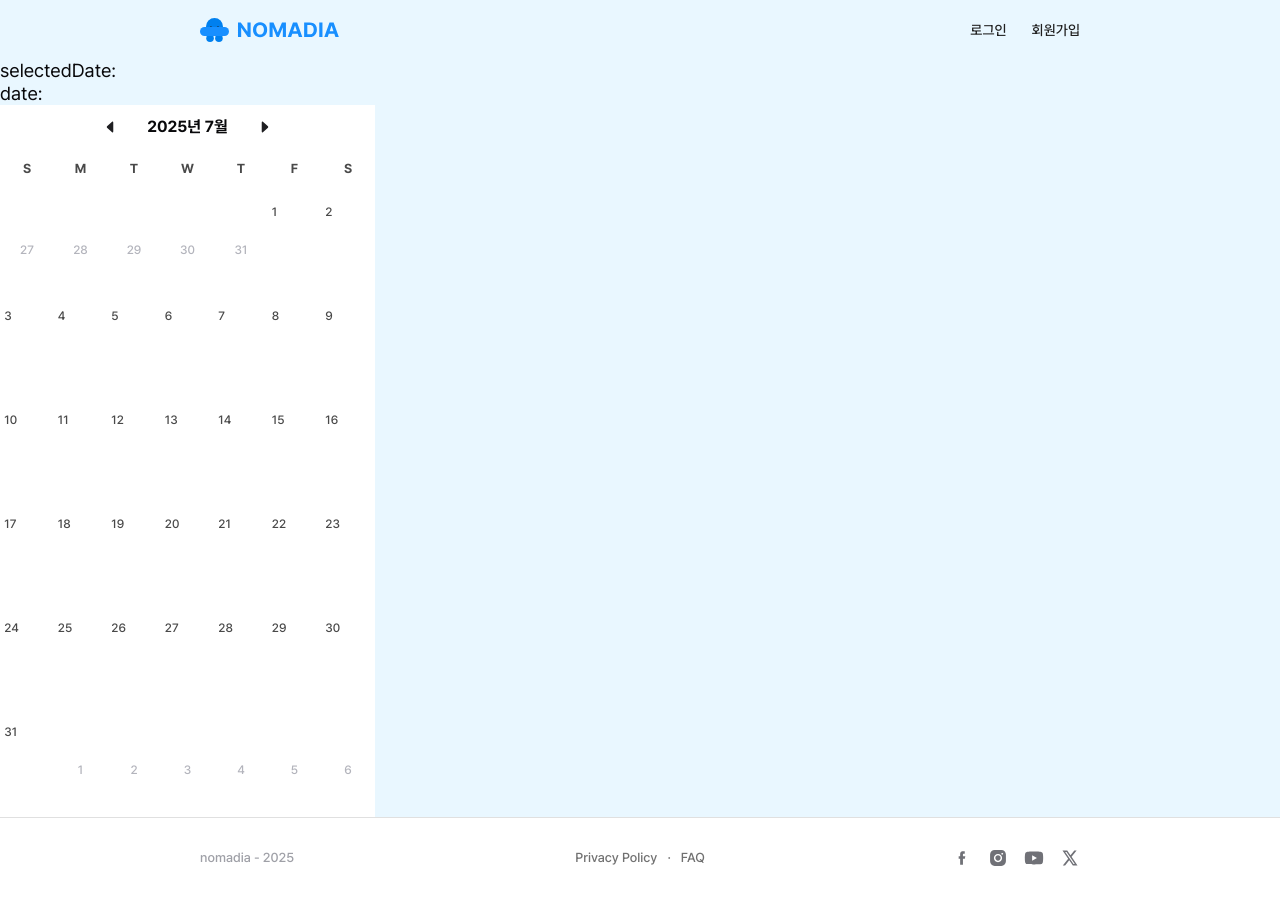
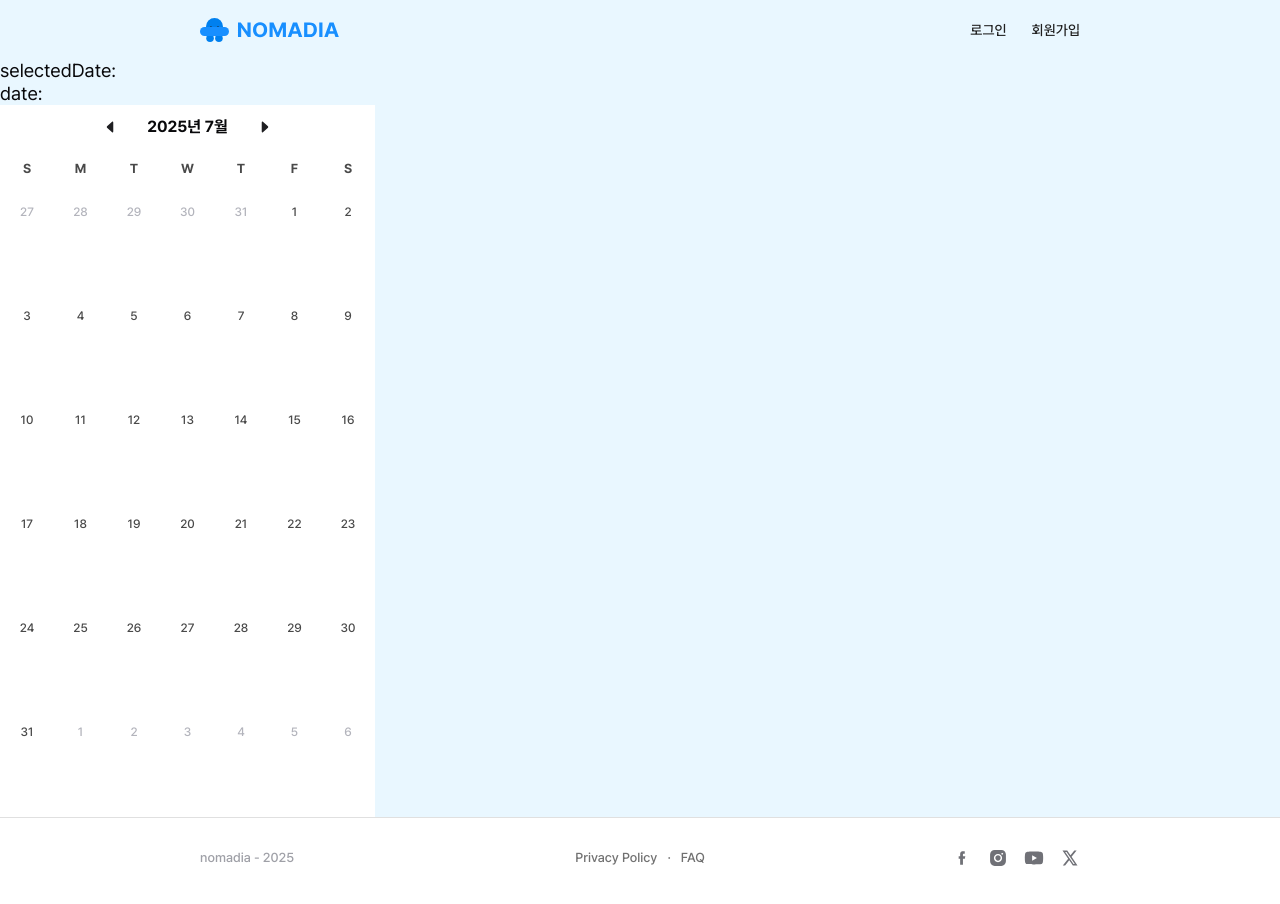
Before and after one commit to codeit-team6/nomadia, a Next.js app: page /test-calendar/woo in a window 1280 px wide. Shown: the top 904 px of the page. Built offline with nearby package versions, Linux system fonts and the light colour scheme.

Commit message:
🐛 fix: justify-start가 flex-center를 덮어쓰지 못함. -> 셀 디폴트 스타일에서 flex-center제거

```diff
--- a/src/shared/components/calendar/components/calendar-for-form.tsx
+++ b/src/shared/components/calendar/components/calendar-for-form.tsx
@@ -67,7 +67,7 @@ const CalendarForForm = ({
       </div>
       {/* 이번달 날짜*/}
       <DaysOfMonth
-        inactiveCellStyle={cn(defaultCellStyle, cellStyle)}
+        inactiveCellStyle={cn('flex-center', defaultCellStyle, cellStyle)}
         dayOfWeekStyle={dayOfWeekStyle}
       >
         {/* children */}
@@ -86,6 +86,7 @@ const CalendarForForm = ({
               }
               onClick={() => handleClick(day, hasSchedule)}
               className={cn(
+                'flex-center',
                 defaultCellStyle,
                 cellStyle,
                 hasSchedule && 'text-main',
--- a/src/shared/components/calendar/libs/constants/calendarStyles.ts
+++ b/src/shared/components/calendar/libs/constants/calendarStyles.ts
@@ -2,10 +2,10 @@ export const selectedCircle =
   'absolute inset-0 -z-1 m-auto size-[4.6rem] rounded-full';
 
 export const defaultCellStyle =
-  'flex-center relative z-0 h-[5.4rem] w-[4.6rem] text-[1.6rem] font-medium text-gray-800';
+  'relative z-0 h-[5.4rem] w-[4.6rem] text-[1.6rem] font-medium text-gray-800';
 
 export const defaultDayOfWeekStyle =
   'flex-center size-[4.6rem] text-[1.6rem] font-semibold text-gray-800';
 
 export const cellStyleForCWR =
-  'relative flex h-[10.4rem] w-[5.35rem] flex-col justify-start px-[0.4rem] pt-[1rem] text-[1.2rem] font-medium text-gray-800';
+  'relative flex h-[10.4rem] w-[5.35rem] flex-col items-center justify-start px-[0.4rem] pt-[1rem] text-[1.2rem] font-medium text-gray-800';
```
